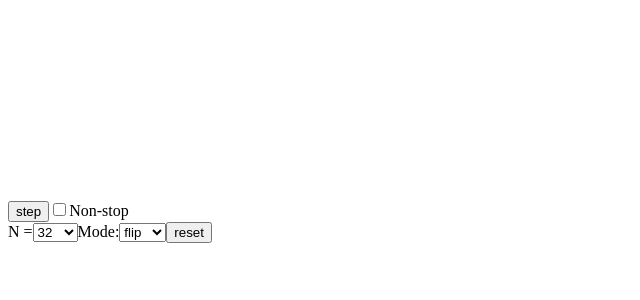
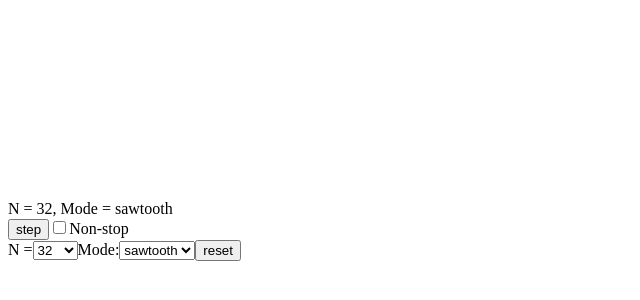
Before and after one commit to kurgm/bitonic-visual, a React app: page / in a window 1280 px wide. Shown: the part 96-396 px from the top of the page, without its empty margins (0-640 px from the left). Built offline with nearby package versions, Linux system fonts and the light colour scheme; the HTML template or start-up script is replaced by a standard one.

Commit message:
Rename sort variants

```diff
--- a/src/BitonicSort.tsx
+++ b/src/BitonicSort.tsx
@@ -41,7 +41,7 @@ const BitonicSort: React.FC<IBitonicSortProps> = (props) => {
     array: randomArray(32),
     phase: Phase.waiting,
     progress: 0,
-    variant: SortVariant.monotonic,
+    variant: "sawtooth",
   });
   const setState = (newState: Partial<IBitonicSortState>) => {
     setState_((state) => ({ ...state, ...newState }));
@@ -107,6 +107,10 @@ const BitonicSort: React.FC<IBitonicSortProps> = (props) => {
         onTransitionEnd={handleTransitionEnd}
       />
       <div className="controller">
+        <div>
+          N = {state.array.length},
+          Mode = {state.variant}
+        </div>
         <StepController
           canStep={state.phase === Phase.waiting}
           onStep={handleStep}
--- a/src/OptionController.tsx
+++ b/src/OptionController.tsx
@@ -1,6 +1,6 @@
 import * as React from "react";
 
-import { SortVariant } from "./enums";
+import { SortVariant, sortVariants } from "./enums";
 
 const nElem_options = [2, 4, 8, 16, 32, 64, 128, 256, 512];
 
@@ -18,14 +18,14 @@ const OptionController: React.FC<OptionControllerProps> = (props) => {
   const { onReset } = props;
 
   const [nElem, setNElem] = React.useState(32);
-  const [sortVariant, setSortVariant] = React.useState(SortVariant.monotonic);
+  const [sortVariant, setSortVariant] = React.useState<SortVariant>("sawtooth");
 
   const handleNElemChange = React.useCallback((evt: React.ChangeEvent<HTMLSelectElement>) => {
     const newNElem = parseInt(evt.currentTarget.value, 10);
     setNElem(newNElem);
   }, []);
   const handleVariantChange = React.useCallback((evt: React.ChangeEvent<HTMLSelectElement>) => {
-    const newMode = parseInt(evt.currentTarget.value, 10) as SortVariant;
+    const newMode = evt.currentTarget.value as SortVariant;
     setSortVariant(newMode);
   }, []);
   const handleReset = React.useCallback(() => {
@@ -48,8 +48,9 @@ const OptionController: React.FC<OptionControllerProps> = (props) => {
       <label>
         Mode:
         <select onChange={handleVariantChange} value={sortVariant}>
-          <option value={SortVariant.monotonic}>flip</option>
-          <option value={SortVariant.bitonic}>shift</option>
+          {sortVariants.map((sortVariant) => (
+            <option key={sortVariant} value={sortVariant}>{sortVariant}</option>
+          ))}
         </select>
       </label>
       <button onClick={handleReset} disabled={!props.canReset}>reset</button>
--- a/src/bitonicSortNetwork.ts
+++ b/src/bitonicSortNetwork.ts
@@ -28,7 +28,7 @@ export const bitonicSortNetwork = (variant: SortVariant, nElem: number, stage: n
     }
   };
 
-  if (variant === SortVariant.monotonic) {
+  if (variant === "sawtooth") {
     if (stage - 1 === substage) {
       for (let subBlockStart = 0; subBlockStart < nElem; subBlockStart += 2 * subblockSizeHalf) {
         flipRightSubblock(subBlockStart);
--- a/src/enums.ts
+++ b/src/enums.ts
@@ -1,7 +1,9 @@
-export enum SortVariant {
-  bitonic,
-  monotonic,
-}
+export const sortVariants = [
+  "sawtooth",
+  "triangle",
+] as const;
+
+export type SortVariant = (typeof sortVariants)[number];
 
 export enum Phase {
   waiting,
```
